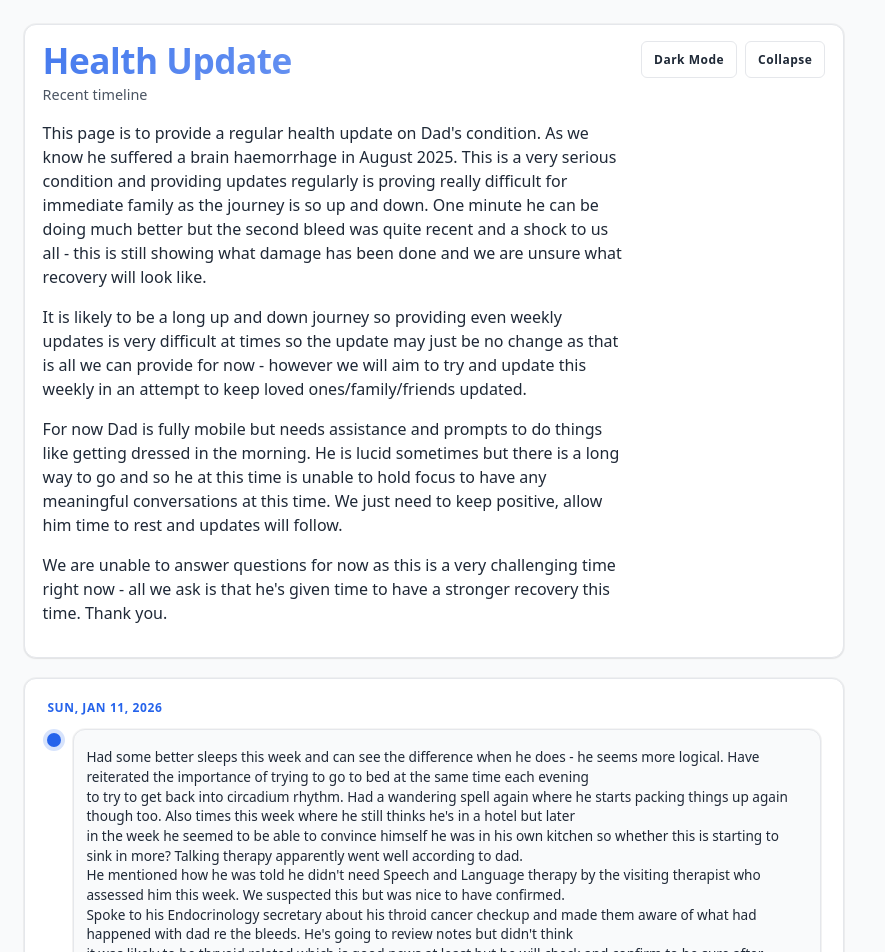
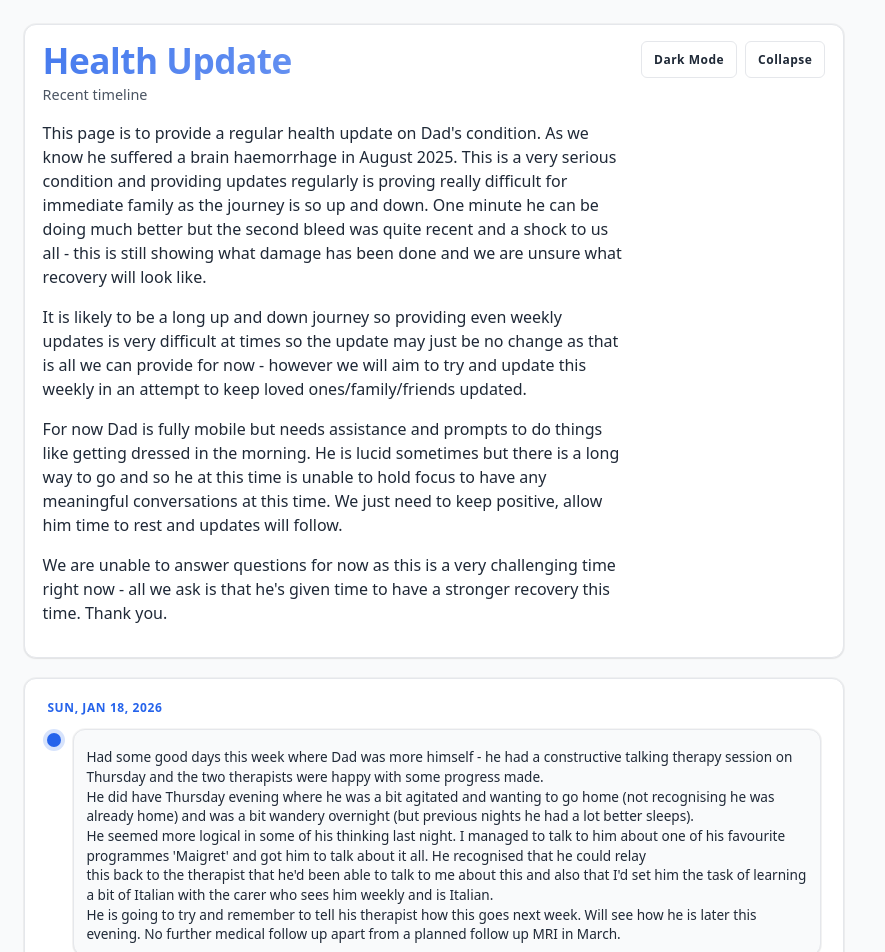
Before and after one commit to johnpwise/al-update-app, a React (Vite) app: page / in a window 1280 px wide. Shown: the top 952 px of the page, without its empty margins (0-885 px from the left). Built offline with nearby package versions, Linux system fonts and the light colour scheme.

Commit message:
Update 18th Jan

```diff
--- a/src/App.tsx
+++ b/src/App.tsx
@@ -6,6 +6,15 @@ type Entry = { id: number; date: string; text: string }
 function App() {
   // Timeline entries (newest first by date/time when rendered)
   const entries: Entry[] = [
+    {
+      id: 25,
+      date: '2026-01-18',
+      text: `Had some good days this week where Dad was more himself - he had a constructive talking therapy session on Thursday and the two therapists were happy with some progress made.
+      He did have Thursday evening where he was a bit agitated and wanting to go home (not recognising he was already home) and was a bit wandery overnight (but previous nights he had a lot better sleeps).
+      He seemed more logical in some of his thinking last night. I managed to talk to him about one of his favourite programmes 'Maigret' and got him to talk about it all. He recognised that he could relay
+      this back to the therapist that he'd been able to talk to me about this and also that I'd set him the task of learning a bit of Italian with the carer who sees him weekly and is Italian.
+      He is going to try and remember to tell his therapist how this goes next week. Will see how he is later this evening. No further medical follow up apart from a planned follow up MRI in March.`
+      },
     {
       id: 24,
       date: '2026-01-11',
```
